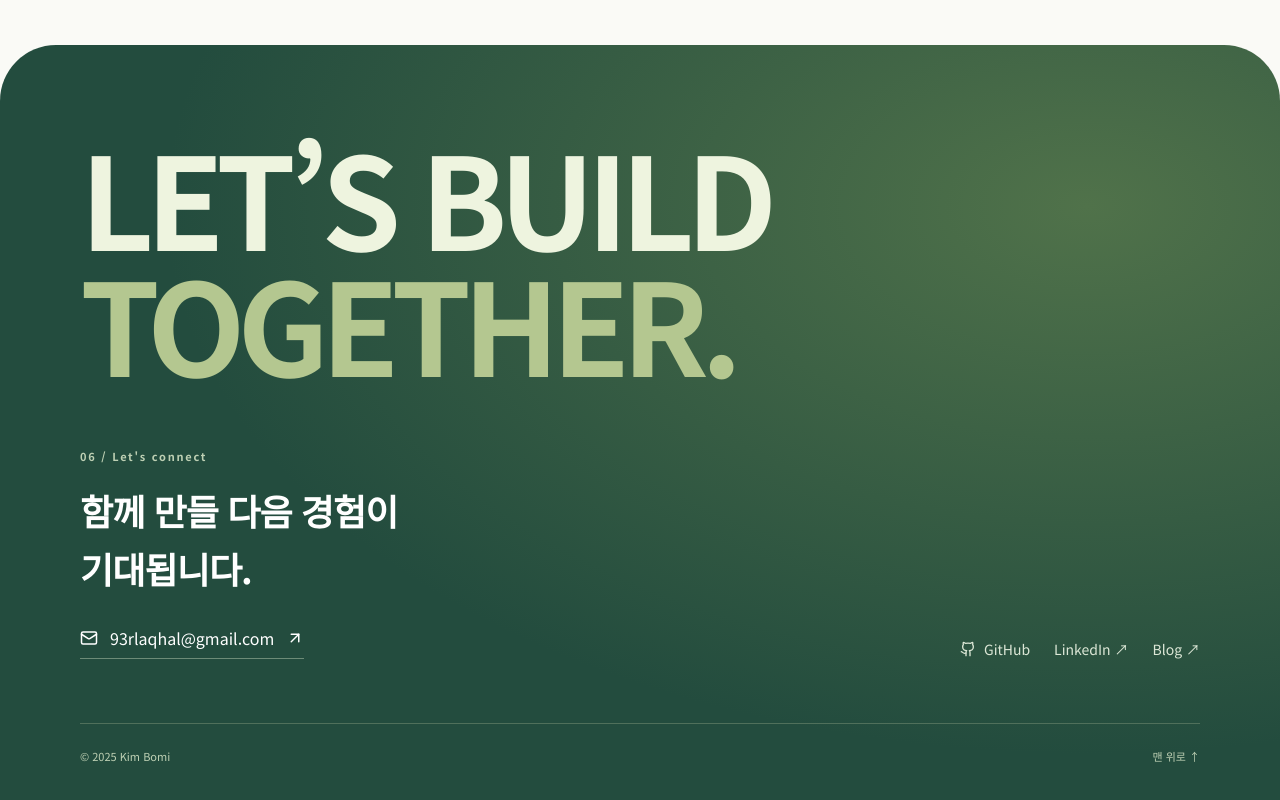
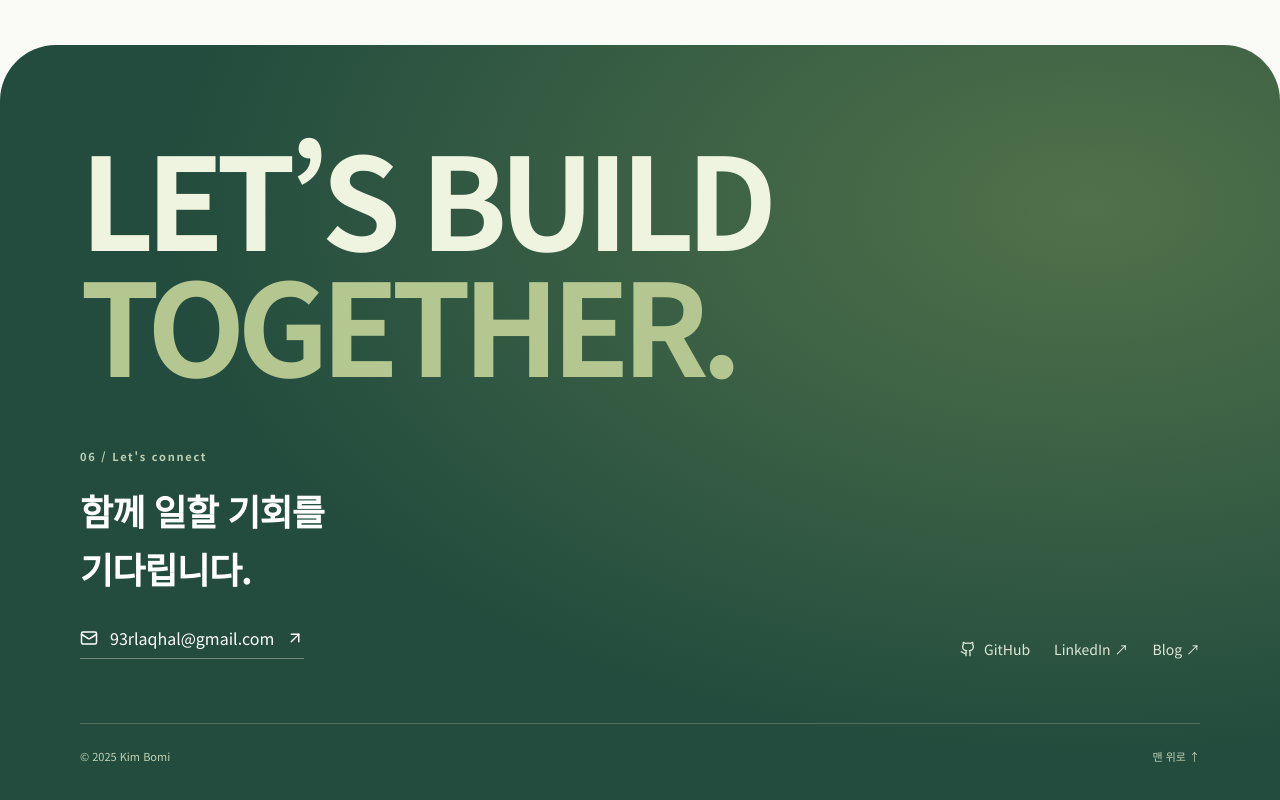
Before and after one commit to Kbomi/portfolio-nextjs, a Next.js app: page / in a window 1280 px wide. Shown: the part 9044-9844 px from the top of the page. Built offline with nearby package versions, Linux system fonts and the light colour scheme.

Commit message:
Use straightforward contact invitation

```diff
--- a/app/components/Footer.tsx
+++ b/app/components/Footer.tsx
@@ -10,9 +10,9 @@ export default function Footer() {
         <div data-reveal className="mt-4 flex flex-col justify-between gap-8 md:flex-row md:items-end">
           <div>
             <h2 className="text-3xl font-bold leading-relaxed tracking-tight md:text-4xl">
-              함께 만들 다음 경험이
+              함께 일할 기회를
               <br />
-              기대됩니다.
+              기다립니다.
             </h2>
             <a
               href="mailto:93rlaqhal@gmail.com"
```
